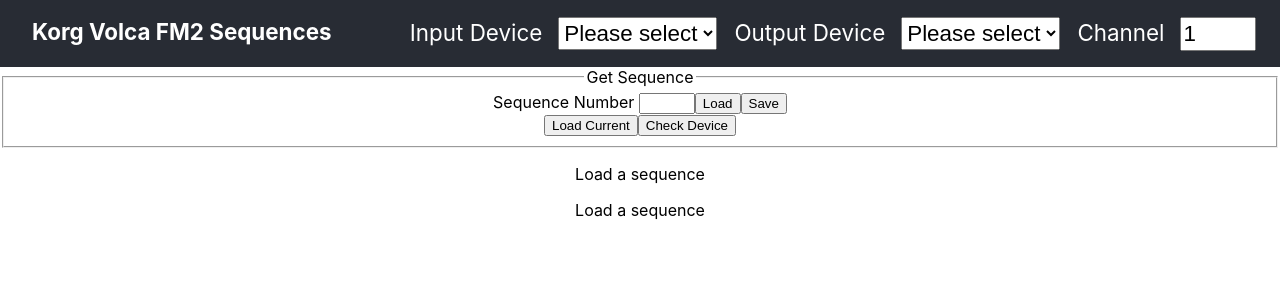
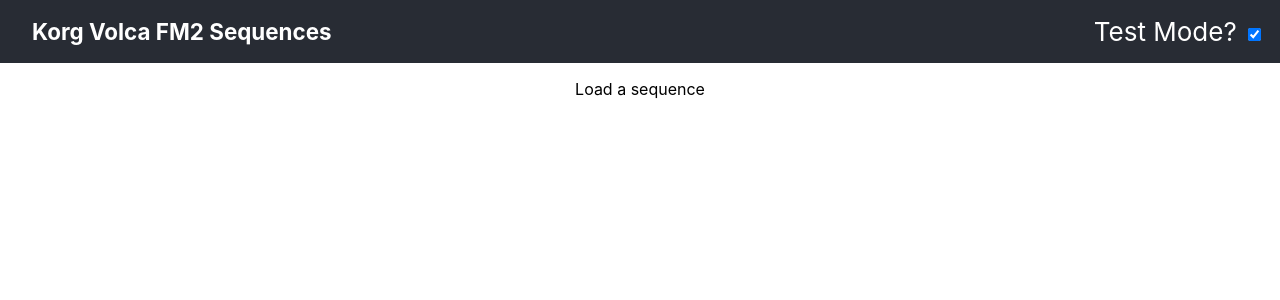
Before and after one commit to glenpike/volca, a React app: page / in a window 1280 px wide. Shown: the top 300 px of the page. Built offline with nearby package versions, Linux system fonts and the light colour scheme.

Commit message:
Allow dynamic switching between 'test' and 'real' midi providers
Preparing to move App to TSX

```diff
--- a/src/App.js
+++ b/src/App.js
@@ -1,33 +1,15 @@
-import WebMidiContext, { WebMidiContextProvider } from './contexts/WebMidiContext'
-import { WebMidi } from 'webmidi'
-import TestMidiContext, { TestMidiContextProvider } from './contexts/TestMidiContext';
-import { VolcaFMContextProvider } from './contexts/VolcaFMContext'
 import Wrapper from './Wrapper';
+import MidiProvider from './components/MidiProvider/MidiProvider';
 
 import './App.css';
 
-const KORG_MANUFACTURER_ID = 0x42
-const MIDI_CHANNEL = 1
-
 function App() {
   return (
-    <>
-      {/* <WebMidiContextProvider manufacturer={KORG_MANUFACTURER_ID} WebMidi={WebMidi}>
-        <WebMidiContext.Consumer> */}
-      <TestMidiContextProvider manufacturer={KORG_MANUFACTURER_ID}>
-        <TestMidiContext.Consumer>
-          {midiContext => (
-            <VolcaFMContextProvider channel={MIDI_CHANNEL} injectedMidiContext={midiContext}>
-              <div className="App">
-                <Wrapper />
-              </div>
-            </VolcaFMContextProvider>
-          )}
-        </TestMidiContext.Consumer>
-      </TestMidiContextProvider>
-        {/* </WebMidiContext.Consumer>
-      </WebMidiContextProvider> */}
-    </>
+    <MidiProvider>
+      <div className="App">
+        <Wrapper />
+      </div>
+    </MidiProvider>
   )
 }
 
--- a/src/Wrapper.js
+++ b/src/Wrapper.js
@@ -3,22 +3,28 @@
 import GetSequence from './components/GetSequence/GetSequence'
 import Sequence from './components/Sequence/Sequence'
 import SequenceDebug from './components/SequenceDebug/SequenceDebug'
+import ModeSelect from './components/ModeSelect/ModeSelect'
+import { useMidiMode } from './contexts/MidiModeContext'
 
 const Wrapper = () => {
-	return(
+
+  const { mode } = useMidiMode();
+
+  return (
     <>
       <header className="App-header">
         <div className="control__bar">
           <h1 className="control__heading">Korg Volca FM2 Sequences</h1>
-        <MidiSelect />
+          <ModeSelect />
+          {mode === 'real' && <MidiSelect />}
         </div>
       </header>
       <main>
         <div className="control__layout">
           <>
-          <GetSequence/>
-          <Sequence/>
-          <SequenceDebug/>
+            <GetSequence />
+            <Sequence />
+            <SequenceDebug />
           </>
         </div>
       </main>
--- /dev/null
+++ b/src/components/MidiProvider/MidiProvider.tsx
@@ -0,0 +1,60 @@
+
+import { useState, useMemo } from "react";
+import WebMidiContext, { WebMidiContextProvider } from '../../contexts/WebMidiContext'
+import { WebMidi } from 'webmidi'
+import TestMidiContext, { TestMidiContextProvider } from '../../contexts/TestMidiContext';
+import { VolcaFMContextProvider } from '../../contexts/VolcaFMContext'
+import MidiModeContext from '../../contexts/MidiModeContext'
+
+const KORG_MANUFACTURER_ID = 0x42
+const MIDI_CHANNEL = 1
+
+const MidiProvider = ({ children }: { children: React.ReactNode }) => {
+  const [mode, setMode] = useState(() => {
+    const urlMode = new URLSearchParams(window.location.search).get('midiMode');
+    if (urlMode === 'real' || urlMode === 'test') return urlMode;
+    const stored = window.localStorage.getItem('midiMode');
+    if (stored === 'real' || stored === 'test') return stored;
+    return 'test'; // default
+  });
+
+  const value = useMemo(
+    () => ({
+      mode,
+      setMode: (next: string) => { //FIXME - enum for type
+        window.localStorage.setItem('midiMode', next);
+        setMode(next);
+      },
+    }),
+    [mode]
+  );
+  const midiTree =
+    mode === 'real' ? (
+      <WebMidiContextProvider manufacturer={KORG_MANUFACTURER_ID} WebMidi={WebMidi}>
+        <WebMidiContext.Consumer>
+          {midiContext => (
+            <VolcaFMContextProvider channel={MIDI_CHANNEL} injectedMidiContext={midiContext}>
+              {children}
+            </VolcaFMContextProvider>
+          )}
+        </WebMidiContext.Consumer>
+      </WebMidiContextProvider>
+    ) : (
+      <TestMidiContextProvider manufacturer={KORG_MANUFACTURER_ID}>
+        <TestMidiContext.Consumer>
+          {midiContext => (
+            <VolcaFMContextProvider channel={MIDI_CHANNEL} injectedMidiContext={midiContext}>
+              {children}
+            </VolcaFMContextProvider>
+          )}
+        </TestMidiContext.Consumer>
+      </TestMidiContextProvider>
+    );
+  return (
+    <MidiModeContext.Provider value={value}>
+      {midiTree}
+    </MidiModeContext.Provider>
+  );
+}
+
+export default MidiProvider
--- a/src/components/MidiSelect/MidiSelect.js
+++ b/src/components/MidiSelect/MidiSelect.js
@@ -3,6 +3,7 @@
 import VolcaFMContext from '../../contexts/VolcaFMContext'
 
 const MidiSelect = () => {
+
   const {
     currentChannel,
     setCurrentChannel,
--- /dev/null
+++ b/src/components/ModeSelect/ModeSelect.tsx
@@ -0,0 +1,16 @@
+import { useMidiMode } from "../../contexts/MidiModeContext";
+
+const ModeSelect = () => {
+  const { mode, setMode } = useMidiMode();
+
+  const handleModeChange = () => {
+    setMode(mode === 'real' ? 'test' : 'real');
+  }
+  return (
+    <label>
+      Test Mode? <input type="checkbox" name="testMode" checked={mode === 'test'} onChange={handleModeChange} />
+    </label>
+  )
+}
+
+export default ModeSelect
--- /dev/null
+++ b/src/contexts/MidiModeContext.tsx
@@ -0,0 +1,9 @@
+import { createContext, useContext } from "react";
+
+const MidiModeContext = createContext({
+  mode: 'test',
+  setMode: (_m: 'real' | 'test') => { },
+});
+
+export default MidiModeContext;
+export const useMidiMode = () => useContext(MidiModeContext);
```
Lines whose indentation alone changed are shown as unchanged.
